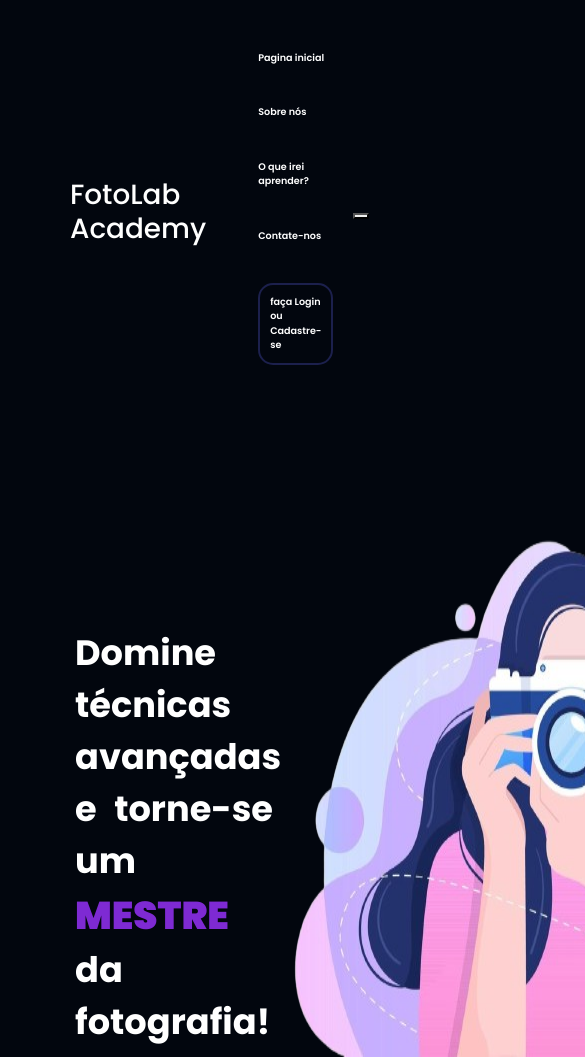
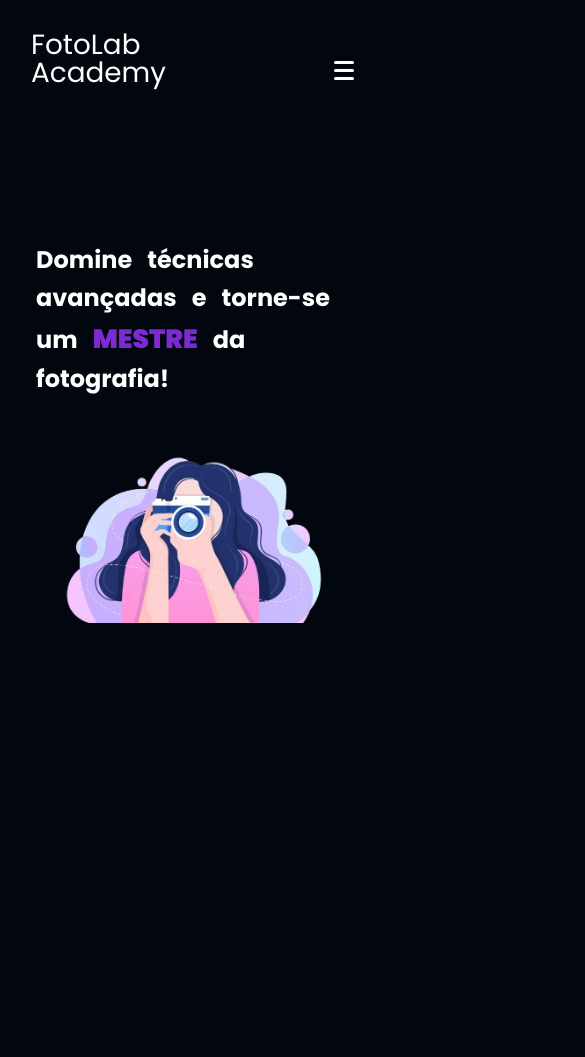
Before and after one commit to vini7kk/Projeto-LandingPage, a plain HTML site: page index.html in a window 390 px wide. Shown: the top 1057 px of the page, 585 px wide, since content can reach past the window. After the commit the page ends 844 px from the top, so only its background shows below. Drawn offline with nearby package versions, Linux system fonts and the light colour scheme.

Commit message:
Update styles.css

```diff
--- a/Styles/styles.css
+++ b/Styles/styles.css
@@ -1,14 +1,8 @@
-                                                                           /* paleta de cores usada */
-.cor1 { color: #BF60B9; }
-.cor2 { color: #8332A6; }
-.cor3 { color: #59268C; }
-.cor-btn { color: #1C204D; }
-.cor-background { color: #02060e; }
-
 
 html {
     scroll-behavior: smooth;
 }
+
 body {
     background-color: #02060e;
     color: white;
@@ -22,20 +16,24 @@ body {
                                                                                  /*Cabeçalho*/
 
 
-.logo h1{
-    font-weight: lighter;
-    text-wrap:balance ;
-    text-align: center;
-}
-
-
 header {
     display: flex;
     flex-direction: row;
     justify-content: space-between;
     align-items: center;
     padding: 1rem;
-    padding-bottom: 2rem;
+    padding-bottom: 3rem;
+}
+
+.logo {
+    transition: 0.3s ;
+    font-weight: 400;
+    line-height: 1;
+
+
+}
+.logo:hover {
+    transform: rotate(-1deg);
 }
 
 li{
@@ -44,11 +42,13 @@ li{
     margin: 20px;
     color: #FFF;
     font-weight: 600;
+    transition: transform 0.5s ease;
 }
 .menu-itens:hover{
-    transition: transform 0.3s ease;
+
     color: #242a69;
-    transform: scale(1.1)
+    transform: scale(1.3);
+
 }
 
 .login-btn {
@@ -64,7 +64,8 @@ li{
 }
 
 
-                                                                                  /*conteúdo*/
+
+                                                                                       /*conteúdo*/
 
 
 .primeira-parte{
@@ -102,24 +103,147 @@ strong {
 
 
 img {
+    width: 50%;
+   height: 50%;
     transition: transform 0.3s ease, background-color 0.3s ease;
+
 }
 img:hover {
     transform: scale(1.05);
 }
 
-
+.hamburger {
+    display: none;
+    border: none;
+    background: none;
+    cursor: pointer;
+    width: 30px;
+    height: 3px;
+    padding-left: 1.25px;
+    transition: transform 0.3s;
+}
 
                                                                         /*Media Query para dispositivos menores*/
 
+ @media  (max-width: 1024px){
+body {
+    background-color: #02060e;
+    color: white;
+    font-family: poppins;
+    max-width: 100%;
+    margin: 0 auto;
+}
+.logo {
+    max-width: 30%; /*força a quebra de linha da logo em dispositivos menores*/
+}
 
- @media  (max-width: 768px) {
-header {
-    flex-direction: row;
-    font-size: 60%;
-    height: auto;
-    width:100%;
-    padding-left: 1rem;
-    padding-bottom: 1rem;
+
+
+.primeira-parte{
+    display: flex;
+    flex-direction: column;
 }
+
+.text {
+    width: 95%;
+    font-weight: bold;
+    font-size: 1.5rem;
+    padding-top: 2rem;
+
 }
+img {
+    width: 80%;
+    margin-left: 2rem; /*centraliza a imagem em dispositivos menores*/
+    padding-top: 2rem;
+}
+
+.login-btn {
+    border: 2px solid rgb(70, 84, 236);
+    padding: 10px;
+    border-radius: 15px;
+    transition: transform 0.3s ease-in-out;
+}
+.login-btn:hover {
+    color: white;
+    transform: scale(1.1);
+}
+
+
+                                                                           /*MENU HAMBURGUER*/
+
+.hamburger {
+    display: block;
+    position: relative;
+    z-index: 1;
+    width: 30px;
+    height: 24px;
+    cursor: pointer;
+    padding: 5px;
+}
+
+.hamburger-bar {
+    width: 100%;
+    height: 3px;
+    background-color: #fff;
+    margin: 5px 0;
+    transition: all 0.3s ease;
+    border-radius: 10px;
+}
+
+/* Animações para o ícone de hambúrguer */
+.hamburger.active .bar-1 {
+    transform: rotate(45deg) translate(6px, 5px);
+}
+
+.hamburger.active .bar-2 {
+    opacity: 0; /* Oculta a segunda linha */
+}
+
+.hamburger.active .bar-3 {
+    transform: rotate(-45deg) translate(6px, -5px);
+}
+
+
+/* Estilos para a navegação */
+
+li {
+    margin-right: 3rem;
+}
+
+.nav-list {
+    position: absolute;
+    top: 0;
+    left: 0;
+    width: 100vw;
+    height: 100vh;
+    background: #0d0e22;
+    clip-path: circle(100px at 90% -15%);
+    transition: clip-path 1s ease-out;
+    display: flex;
+    flex-direction: column;
+    justify-content: center;
+    align-items: center;
+    pointer-events: none;
+}
+
+.nav-list a {
+    color: #fff;
+    text-decoration: none;
+    opacity: 0;
+    transition: opacity 0.5s;
+}
+
+.nav-list li {
+    list-style: none;
+}
+
+/* Estilos ativos */
+.nav.active .nav-list {
+    clip-path: circle(1500px at 90% -15%);
+    pointer-events: all;
+}
+
+.nav.active .nav-list a {
+    opacity: 1;
+}
+ }
```
